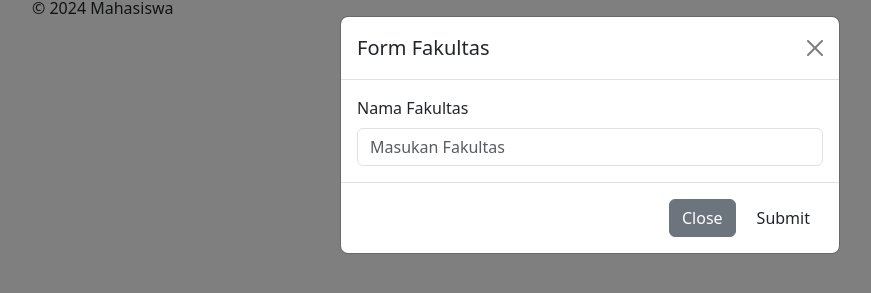
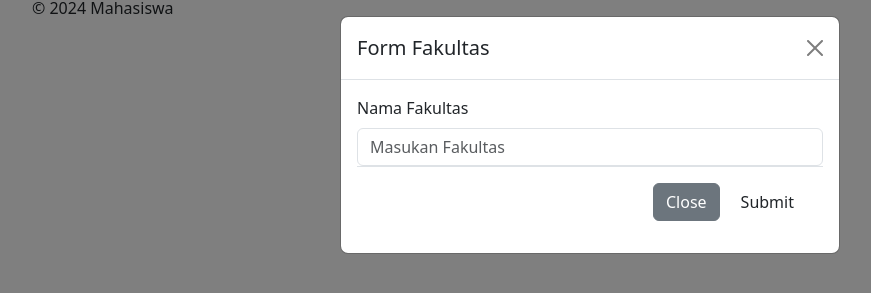
Before and after one commit to booxie010/Belajar-React, a React (Vite) app in the folder mdp-academic-ku/: page /fakultas in a window 1280 px wide. Both pictures are taken after a click on the button "Tambah Fakultas". Shown: the part 265-558 px from the top of the page, without its empty margins (50-921 px from the left). Built offline with nearby package versions, Linux system fonts and the light colour scheme; no server answers.

Commit message:
Update List.jsx

```diff
--- a/mdp-academic-ku/src/components/Fakultas/List.jsx
+++ b/mdp-academic-ku/src/components/Fakultas/List.jsx
@@ -37,9 +37,7 @@ export default function List() {
                 if(response.data.success) {
                     setSuccess(true);
                     getFakultas();
-                } else if (response.data.duplicate) {
-                    console.log("Duplikasi");
-                    setDuplicate(true);
+
                 }
             })
             .catch((error) => {
@@ -116,7 +114,12 @@ export default function List() {
                             <button type="button" className="btn-close" data-bs-dismiss="modal" aria-label="Close"></button>
                         </div>
                         <div className="modal-body">
-                            <form>
+                            <form onSubmit={
+                                (e) => {
+                                    e.preventDefault();
+                                    submitFakultas();
+                                }
+                            }>
                                 <label className="form-label">Nama Fakultas</label>
                                 <input
                                     className="form-control"
@@ -124,15 +127,16 @@ export default function List() {
                                     value={namaFakultas}
                                     onChange={(e) => setNamaFakultas(e.target.value)}
                                 />
+
+                                <div className="modal-footer">
+                                    <button type="button" className="btn btn-secondary" data-bs-dismiss="modal">
+                                        Close
+                                    </button>
+                                    <button type="button" className="btn btn-Primary" onClick={submitFakultas}>
+                                        Submit
+                                    </button>
+                                </div>
                             </form>
-                        </div>
-                        <div className="modal-footer">
-                            <button type="button" className="btn btn-secondary" data-bs-dismiss="modal">
-                                Close
-                            </button>
-                            <button type="button" className="btn btn-Primary" onClick={submitFakultas} data-bs-dismiss="modal">
-                                Submit
-                            </button>
                         </div>
                     </div>
                 </div>
```
